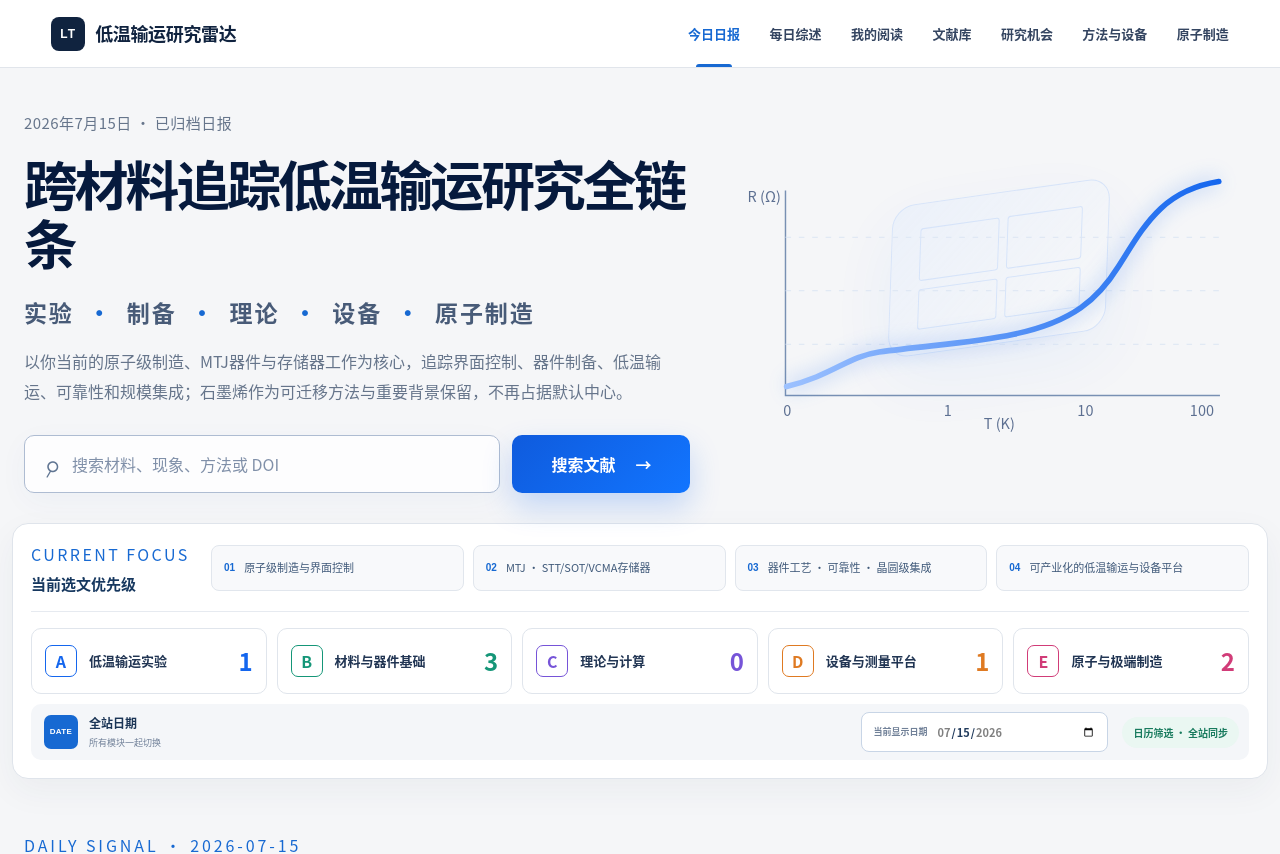
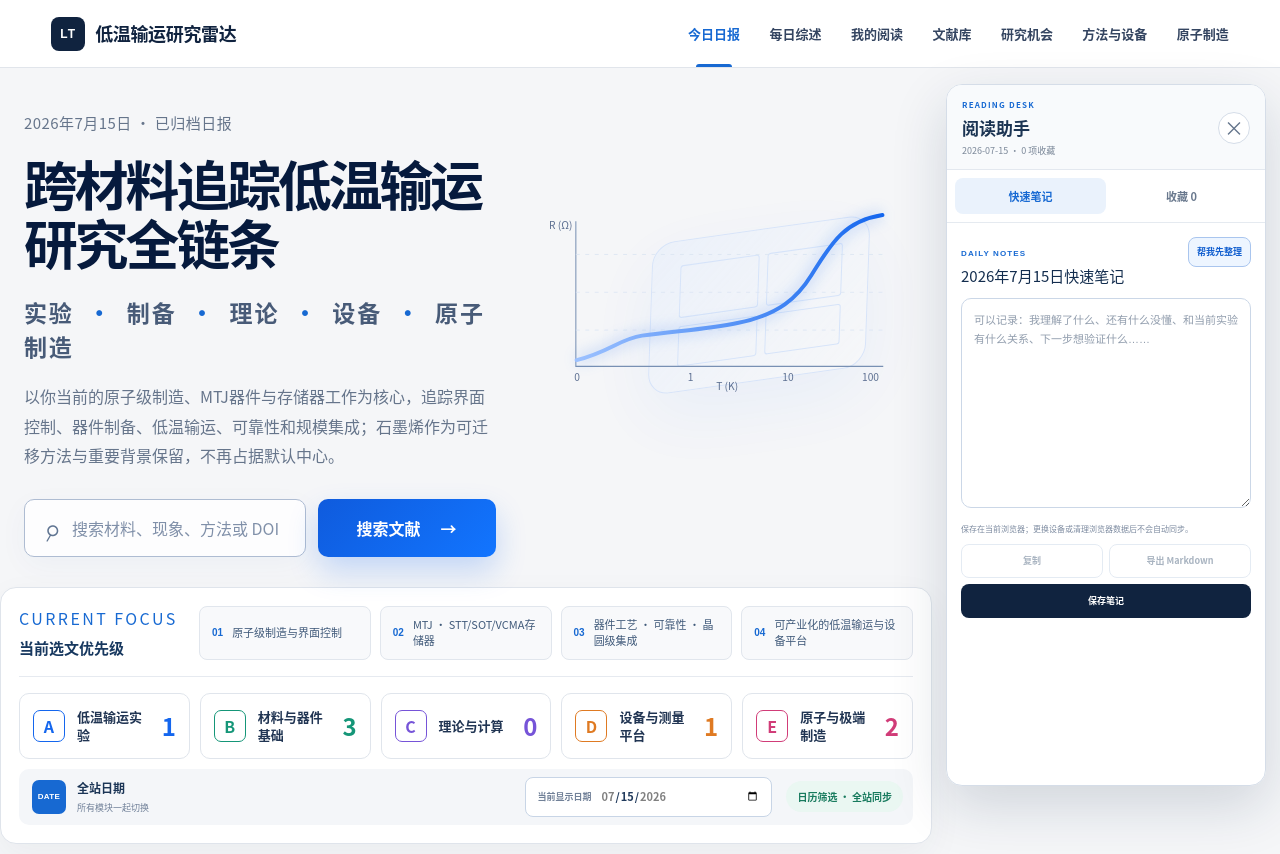
Before and after one commit to wxShi010909/low-temperature-transport-radar, a Next.js app: page / in a window 1280 px wide. Shown: the top 854 px of the page. Built offline with nearby package versions, Linux system fonts and the light colour scheme.

Commit message:
Add fixed notes and favorites reading desk

```diff
--- a/app/globals.css
+++ b/app/globals.css
@@ -828,6 +828,75 @@ nav a { font-size: 13px; }
 .wide-disclosure .insight-history-list { padding: 0 18px 18px; }
 .history-section { margin-bottom: 54px; padding: 20px 22px; border-radius: 12px; }
 
+/* Fixed reading desk */
+.site-body { min-width: 0; transition: margin-right 220ms ease; }
+.site-body.with-reading-dock { margin-right: 348px; }
+.reading-dock {
+  width: 320px;
+  position: fixed;
+  top: 84px;
+  right: 14px;
+  bottom: 14px;
+  z-index: 35;
+  display: flex;
+  flex-direction: column;
+  overflow: hidden;
+  border: 1px solid #d5dde8;
+  border-radius: 16px;
+  background: rgba(255, 255, 255, .97);
+  box-shadow: 0 20px 55px rgba(20, 43, 77, .16);
+  backdrop-filter: blur(18px);
+}
+.reading-dock-header { min-height: 78px; display: flex; align-items: center; justify-content: space-between; gap: 14px; padding: 14px 15px 12px; border-bottom: 1px solid #e3e8ef; background: #f8fafc; }
+.reading-dock-header span { display: block; color: var(--blue); font-size: 8px; font-weight: 800; letter-spacing: .15em; }
+.reading-dock-header b { display: block; margin-top: 4px; color: #1b3453; font-size: 17px; }
+.reading-dock-header small { display: block; margin-top: 3px; color: #7a8798; font-size: 9px; }
+.reading-dock-header button { width: 32px; height: 32px; flex: 0 0 auto; border: 1px solid #d5dde8; border-radius: 50%; background: white; color: #62738a; cursor: pointer; font-size: 20px; line-height: 1; }
+.reading-dock-header button:hover { border-color: var(--blue); color: var(--blue); }
+.reading-dock-tabs { display: grid; grid-template-columns: 1fr 1fr; padding: 8px; border-bottom: 1px solid #e5eaf0; background: white; }
+.reading-dock-tabs button { min-height: 36px; border: 0; border-radius: 8px; background: transparent; color: #69788d; cursor: pointer; font-size: 11px; font-weight: 760; }
+.reading-dock-tabs button.active { background: #eaf2fc; color: var(--blue); }
+.reading-dock-content { min-height: 0; flex: 1; overflow-y: auto; padding: 14px; scrollbar-width: thin; }
+
+.compact-note-editor { padding: 0; border: 0; border-radius: 0; background: transparent; box-shadow: none; }
+.compact-note-editor .note-editor-heading { align-items: flex-start; }
+.compact-note-editor .note-editor-heading span { font-size: 8px; }
+.compact-note-editor .note-editor-heading h2 { max-width: 180px; margin-top: 4px; font-size: 15px; line-height: 1.4; }
+.compact-note-editor .organize-button { padding: 7px 8px; font-size: 9px; }
+.compact-note-editor textarea { min-height: 210px; margin-top: 12px; padding: 12px; resize: vertical; font-size: 11px; line-height: 1.7; }
+.compact-note-editor .note-editor-footer { display: block; margin-top: 10px; }
+.compact-note-editor .note-editor-footer > span { display: block; margin-bottom: 9px; font-size: 8px; }
+.compact-note-editor .note-actions { width: 100%; display: grid; grid-template-columns: 1fr 1fr; gap: 6px; }
+.compact-note-editor .note-actions button { min-width: 0; min-height: 34px; padding: 7px 6px; font-size: 9px; }
+.compact-note-editor .note-save-button { grid-column: 1 / -1; }
+
+.dock-favorites-panel { min-height: 100%; display: flex; flex-direction: column; }
+.dock-empty { min-height: 220px; display: grid; place-content: center; justify-items: center; color: #7d8a9d; text-align: center; }
+.dock-empty span { color: #d14368; font-size: 38px; }
+.dock-empty b { margin-top: 8px; color: #2b425e; font-size: 13px; }
+.dock-empty p { max-width: 210px; margin: 6px 0 0; font-size: 10px; line-height: 1.6; }
+.dock-favorites-list { display: grid; gap: 8px; }
+.dock-favorites-list article { min-width: 0; display: grid; grid-template-columns: 34px 1fr; align-items: start; gap: 8px; padding: 10px; border: 1px solid #e0e6ee; border-radius: 10px; background: #fafbfd; }
+.dock-favorites-list .favorite-button.compact { width: 32px; min-width: 32px; height: 32px; min-height: 32px; }
+.dock-favorites-list a { min-width: 0; }
+.dock-favorites-list span { display: block; color: var(--blue); font-size: 8px; font-weight: 780; }
+.dock-favorites-list b { display: -webkit-box; overflow: hidden; margin-top: 4px; color: #263e5c; font-size: 11px; line-height: 1.45; -webkit-line-clamp: 2; -webkit-box-orient: vertical; }
+.dock-favorites-list small { display: block; margin-top: 4px; color: #8995a6; font-size: 8px; }
+.dock-export { margin-top: auto; padding-top: 14px; }
+.dock-export > span { display: block; margin-bottom: 7px; color: #7d8a9c; font-size: 9px; }
+.dock-export .export-all-button { width: 100%; }
+
+.reading-dock-launcher { width: 54px; min-height: 146px; position: fixed; right: 14px; top: 42%; z-index: 34; display: flex; flex-direction: column; align-items: center; justify-content: center; gap: 8px; padding: 10px 7px; border: 1px solid #ccd8e7; border-radius: 14px 0 0 14px; background: white; color: #294563; cursor: pointer; box-shadow: 0 14px 34px rgba(20, 43, 77, .13); }
+.reading-dock-launcher > span { color: #d14368; font-size: 22px; }
+.reading-dock-launcher b { writing-mode: vertical-rl; font-size: 10px; letter-spacing: .08em; }
+.reading-dock-launcher em { width: 22px; height: 22px; display: grid; place-items: center; border-radius: 50%; background: #eaf2fc; color: var(--blue); font-size: 9px; font-style: normal; font-weight: 800; }
+.reading-dock-launcher:hover { border-color: var(--blue); color: var(--blue); }
+
+@media (max-width: 1279px) {
+  .site-body.with-reading-dock { margin-right: 0; }
+  .reading-dock { width: 340px; top: 78px; right: 12px; bottom: 12px; }
+}
+
 /* Paper detail page */
 .paper-detail-page { min-height: 100vh; background: linear-gradient(180deg, #f9fbff, #f3f7fc); }
 .detail-header {
@@ -973,6 +1042,13 @@ nav a { font-size: 13px; }
 }
 
 @media (max-width: 700px) {
+  .reading-dock { width: calc(100% - 16px); top: 74px; right: 8px; bottom: 8px; border-radius: 15px; }
+  .reading-dock-header { min-height: 68px; padding: 11px 13px 10px; }
+  .reading-dock-content { padding: 12px; }
+  .compact-note-editor textarea { min-height: 180px; }
+  .reading-dock-launcher { width: auto; min-height: 46px; top: auto; right: 10px; bottom: 12px; flex-direction: row; gap: 7px; padding: 8px 12px; border-radius: 999px; }
+  .reading-dock-launcher b { writing-mode: horizontal-tb; letter-spacing: 0; }
+  .reading-dock-launcher > span { font-size: 19px; }
   .dashboard-controls { margin-left: 14px; margin-right: 14px; padding: 12px; border-radius: 13px; }
   .research-focus-strip ol { grid-template-columns: 1fr; }
   .site-header { height: 66px; }
--- a/app/page.tsx
+++ b/app/page.tsx
@@ -8,6 +8,7 @@ import { ExportAllNotesButton, FavoriteButton, getFavoriteIds, getSavedNote, Not
 
 type TrackKey = "A" | "B" | "C" | "D" | "E";
 type SectionKey = "today" | "reading" | "my-reading" | "library" | "opportunities" | "methods" | "atomic";
+type DockTab = "notes" | "favorites";
 type Paper = (typeof report.papers)[number];
 type ReadingItem = (typeof curatedReading.items)[number];
 type InsightItem = (typeof insightArchive.items)[number];
@@ -147,6 +148,13 @@ export default function Home() {
   const [savedNoteIds, setSavedNoteIds] = useState<string[]>([]);
   const [expandedHistory, setExpandedHistory] = useState<string | null>(null);
   const [libraryExpanded, setLibraryExpanded] = useState(false);
+  const [readingDockOpen, setReadingDockOpen] = useState(false);
+  const [dockTab, setDockTab] = useState<DockTab>("notes");
+
+  useEffect(() => {
+    const stored = window.localStorage.getItem("lt-radar:reading-dock:v1");
+    setReadingDockOpen(stored ? stored === "open" : window.matchMedia("(min-width: 1280px)").matches);
+  }, []);
 
   useEffect(() => {
     const updateActiveSection = () => {
@@ -242,6 +250,14 @@ export default function Home() {
     acc[paper.track] = (acc[paper.track] ?? 0) + 1;
     return acc;
   }, {});
+  const totalFavorites = favoritePapers.length + favoriteReadings.length + favoriteInsights.length;
+  const allNoteEntries = [...report.papers.map((paper) => ({ id: paper.id, title: paper.titleZh })), ...readingItems.map((item) => ({ id: item.id, title: item.titleZh })), ...insightItems.map((item) => ({ id: item.id, title: item.title })), { id: `daily-${activeDate}`, title: `${selectedDateLabel}阅读整理` }];
+  const dailyNoteSuggestion = `【本期先看】\n${featuredForDate.map((paper, index) => `${index + 1}. ${paper.titleZh}：${paper.summary}`).join("\n")}\n\n【本期综述】\n${selectedReview ? `${selectedReview.titleZh}：${selectedReview.assistantSummary}` : "本期未归档综述"}\n\n【共同线索】\n本期内容可从“材料与界面如何影响可测输运”“理论候选如何转化为实验判据”“表征与设备怎样进入制造反馈闭环”三条线整理。\n\n【我已经理解】\n\n【我还没理解】\n\n【与当前实验/设备的关系】\n\n【下一步要查或要做】\n`;
+
+  function setDockOpen(open: boolean) {
+    setReadingDockOpen(open);
+    window.localStorage.setItem("lt-radar:reading-dock:v1", open ? "open" : "closed");
+  }
 
   function submitSearch(event: FormEvent) {
     event.preventDefault();
@@ -280,6 +296,8 @@ export default function Home() {
           ))}
         </nav>
       </header>
+
+      <div className={`site-body ${readingDockOpen ? "with-reading-dock" : ""}`}>
 
       <section className="hero" id="top">
         <div className="hero-copy">
@@ -395,7 +413,7 @@ export default function Home() {
       <section className="my-reading-section" id="my-reading">
         <div className="section-heading wide"><div><p>MY READING</p><h2>我的收藏与阅读整理</h2></div><span>{favoriteIds.length} 项收藏 · {savedNoteIds.length} 条已保存笔记</span></div>
         <div className="saved-reading-panel">
-          <div className="saved-reading-heading"><div><h3>红心收藏</h3><p>文章、研究机会和设备方案都能收藏；再次点击红心即可取消。</p></div><div className="saved-reading-tools"><span>保存在当前浏览器</span><ExportAllNotesButton entries={[...report.papers.map((paper) => ({ id: paper.id, title: paper.titleZh })), ...readingItems.map((item) => ({ id: item.id, title: item.titleZh })), ...insightItems.map((item) => ({ id: item.id, title: item.title })), { id: `daily-${activeDate}`, title: `${selectedDateLabel}阅读整理` }]} /></div></div>
+          <div className="saved-reading-heading"><div><h3>红心收藏</h3><p>文章、研究机会和设备方案都能收藏；再次点击红心即可取消。</p></div><div className="saved-reading-tools"><span>保存在当前浏览器</span><ExportAllNotesButton entries={allNoteEntries} /></div></div>
           {favoritePapers.length + favoriteReadings.length + favoriteInsights.length === 0 ? (
             <div className="saved-empty"><span>♡</span><div><b>还没有收藏文章</b><p>点击文章卡片上的红心，这里就会形成你的待读清单。</p></div></div>
           ) : (
@@ -410,7 +428,7 @@ export default function Home() {
           id={`daily-${activeDate}`}
           title={`${selectedDateLabel}阅读整理`}
           daily
-          suggested={`【本期先看】\n${featuredForDate.map((paper, index) => `${index + 1}. ${paper.titleZh}：${paper.summary}`).join("\n")}\n\n【本期综述】\n${selectedReview ? `${selectedReview.titleZh}：${selectedReview.assistantSummary}` : "本期未归档综述"}\n\n【共同线索】\n本期内容可从“材料与界面如何影响可测输运”“理论候选如何转化为实验判据”“表征与设备怎样进入制造反馈闭环”三条线整理。\n\n【我已经理解】\n\n【我还没理解】\n\n【与当前实验/设备的关系】\n\n【下一步要查或要做】\n`}
+          suggested={dailyNoteSuggestion}
         />
       </section>
 
@@ -550,6 +568,31 @@ export default function Home() {
       </section>
 
       <footer><div><span className="brand-mark">LT</span><b>低温输运研究雷达</b></div><p>每日更新 · 来源核验 · 材料中立 · 研究链条关联</p><small>最近更新：{updatedAtLabel}（北京时间）</small></footer>
+      </div>
+
+      {readingDockOpen ? (
+        <aside className="reading-dock" aria-label="固定阅读助手">
+          <div className="reading-dock-header"><div><span>READING DESK</span><b>阅读助手</b><small>{activeDate} · {totalFavorites} 项收藏</small></div><button type="button" onClick={() => setDockOpen(false)} aria-label="收起阅读助手">×</button></div>
+          <div className="reading-dock-tabs" role="tablist" aria-label="阅读助手内容">
+            <button className={dockTab === "notes" ? "active" : ""} type="button" role="tab" aria-selected={dockTab === "notes"} onClick={() => setDockTab("notes")}>快速笔记</button>
+            <button className={dockTab === "favorites" ? "active" : ""} type="button" role="tab" aria-selected={dockTab === "favorites"} onClick={() => setDockTab("favorites")}>收藏 {totalFavorites}</button>
+          </div>
+          <div className="reading-dock-content">
+            {dockTab === "notes" ? (
+              <NoteEditor id={`daily-${activeDate}`} title={`${selectedDateLabel}快速笔记`} daily compact suggested={dailyNoteSuggestion} />
+            ) : (
+              <div className="dock-favorites-panel">
+                {totalFavorites === 0 ? <div className="dock-empty"><span>♡</span><b>还没有收藏</b><p>点击文章或方案上的红心，这里会立即出现。</p></div> : <div className="dock-favorites-list">
+                  {favoritePapers.map((paper) => <article key={paper.id}><FavoriteButton id={paper.id} compact /><a href={`/paper?id=${encodeURIComponent(paper.id)}`}><span>{paper.track} · 论文</span><b>{paper.titleZh}</b><small>{savedNoteIds.includes(paper.id) ? "已有笔记" : "打开详解"}</small></a></article>)}
+                  {favoriteReadings.map((item) => <article key={item.id}><FavoriteButton id={item.id} compact /><a href={`/reading?id=${encodeURIComponent(item.id)}`}><span>{item.kind}</span><b>{item.titleZh}</b><small>{savedNoteIds.includes(item.id) ? "已有笔记" : "打开详解"}</small></a></article>)}
+                  {favoriteInsights.map((item) => <article key={item.id}><FavoriteButton id={item.id} compact /><a href={`/insight?id=${encodeURIComponent(item.id)}`}><span>{item.typeZh}</span><b>{item.title}</b><small>{savedNoteIds.includes(item.id) ? "已有笔记" : "打开方案"}</small></a></article>)}
+                </div>}
+                <div className="dock-export"><span>{savedNoteIds.length} 条已保存笔记</span><ExportAllNotesButton entries={allNoteEntries} /></div>
+              </div>
+            )}
+          </div>
+        </aside>
+      ) : <button className="reading-dock-launcher" type="button" onClick={() => setDockOpen(true)} aria-label="打开阅读助手"><span>♡</span><b>笔记与收藏</b><em>{totalFavorites}</em></button>}
     </main>
   );
 }
--- a/app/reader-tools.tsx
+++ b/app/reader-tools.tsx
@@ -82,13 +82,20 @@ export function FavoriteButton({ id, compact = false }: { id: string; compact?:
   );
 }
 
-export function NoteEditor({ id, title, suggested, daily = false }: { id: string; title: string; suggested: string; daily?: boolean }) {
+export function NoteEditor({ id, title, suggested, daily = false, compact = false }: { id: string; title: string; suggested: string; daily?: boolean; compact?: boolean }) {
   const [note, setNote] = useState("");
   const [status, setStatus] = useState<"saved" | "copied" | "exported" | null>(null);
 
   useEffect(() => {
-    const frame = window.requestAnimationFrame(() => setNote(getSavedNote(id)));
-    return () => window.cancelAnimationFrame(frame);
+    const sync = () => setNote(getSavedNote(id));
+    const frame = window.requestAnimationFrame(sync);
+    window.addEventListener("storage", sync);
+    window.addEventListener(READER_EVENT, sync);
+    return () => {
+      window.cancelAnimationFrame(frame);
+      window.removeEventListener("storage", sync);
+      window.removeEventListener(READER_EVENT, sync);
+    };
   }, [id]);
 
   function save() {
@@ -124,7 +131,7 @@ export function NoteEditor({ id, title, suggested, daily = false }: { id: string
   }
 
   return (
-    <section className={`note-editor ${daily ? "daily-note-editor" : ""}`}>
+    <section className={`note-editor ${daily ? "daily-note-editor" : ""} ${compact ? "compact-note-editor" : ""}`}>
       <div className="note-editor-heading">
         <div><span>{daily ? "DAILY NOTES" : "MY NOTES"}</span><h2>{title}</h2></div>
         <button type="button" className="organize-button" onClick={useSuggested}>帮我先整理</button>
@@ -133,7 +140,7 @@ export function NoteEditor({ id, title, suggested, daily = false }: { id: string
         value={note}
         onChange={(event) => { setNote(event.target.value); setStatus(null); }}
         placeholder="可以记录：我理解了什么、还有什么没懂、和当前实验有什么关系、下一步想验证什么……"
-        rows={daily ? 11 : 9}
+        rows={compact ? 7 : daily ? 11 : 9}
       />
       <div className="note-editor-footer">
         <span>保存在当前浏览器；更换设备或清理浏览器数据后不会自动同步。</span>
```
